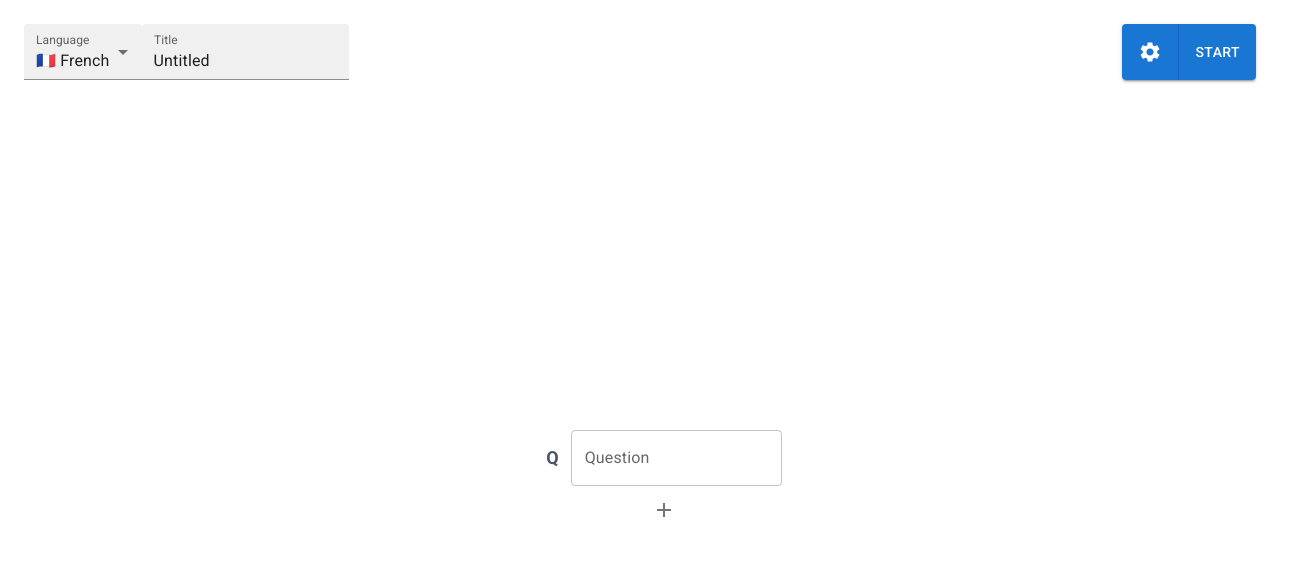
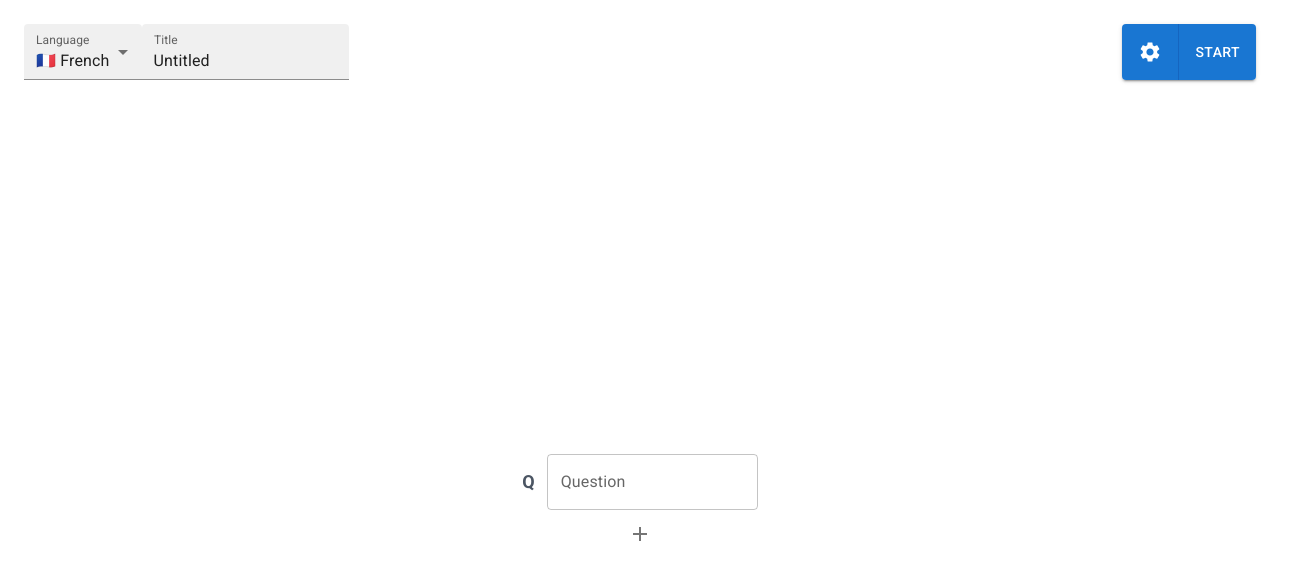
Before and after one commit to william-herring/conversation-trainer, a Next.js app: page / in a window 1280 px wide. Shown: the top 580 px of the page, 1304 px wide, since content can reach past the window. Built offline with nearby package versions, Linux system fonts and the light colour scheme.

Commit message:
page scrolling fixes

```diff
--- a/pages/index.js
+++ b/pages/index.js
@@ -14,11 +14,14 @@ export default function Home() {
   })
 
   return (
-    <main className="p-6">
+    <main>
       <Head>
         <title>{languages[language].slice(0, 4)} {title}</title>
+        <style>
+          {"html, body { margin: 0; height: 100%; overflow: hidden }"};
+        </style>
       </Head>
-      <div className="flex top-0">
+      <div className="flex p-6">
         <FormControl variant="filled" className="mr-3">
           <InputLabel id="demo-simple-select-label">Language</InputLabel>
           <Select
```
Also changed, not shown: 1 other file (tests, documents, lock files or other folders).
